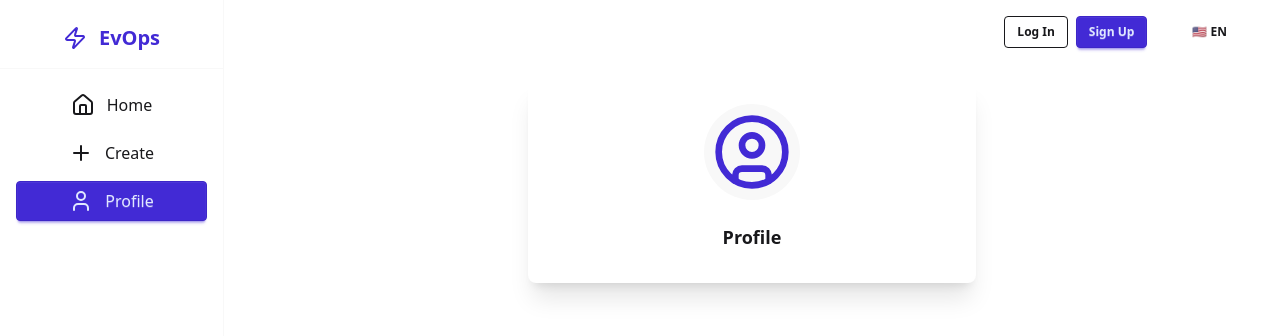
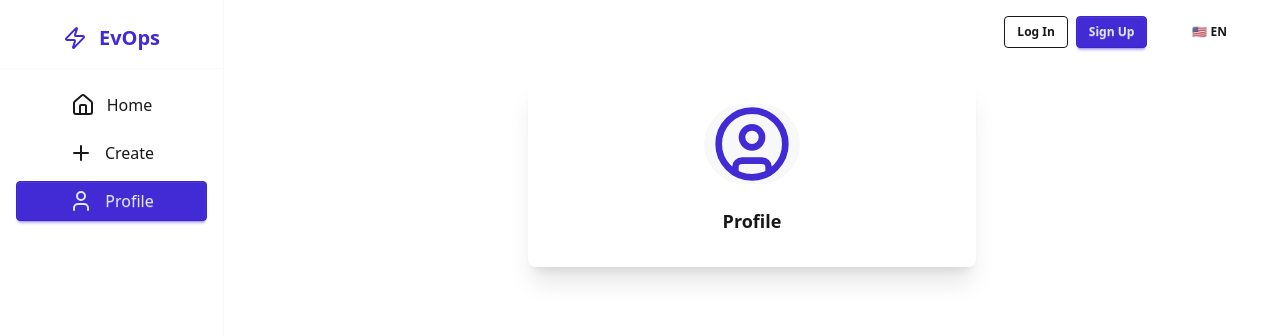
Before and after one commit to evops-sum25/evops-website, a React (Vite) app: page /profile in a window 1280 px wide. Shown: the top 336 px of the page. Built offline with nearby package versions, Linux system fonts and the light colour scheme; no server answers; what @connectrpc/connect, @connectrpc/connect-web would draw is missing.

Commit message:
fix: layout

```diff
--- a/src/routes/profile.tsx
+++ b/src/routes/profile.tsx
@@ -14,7 +14,7 @@ function ProfilePage() {
     <main className="main-layout flex w-full flex-col items-center justify-center p-4 md:ml-56 md:max-w-[calc(100vw-14rem)]">
       <div className="card bg-base-100 w-full max-w-md shadow-xl">
         <div className="card-body items-center text-center">
-          <div className="avatar mb-4">
+          <div className="mb-4">
             <div className="bg-base-200 flex w-24 items-center justify-center rounded-full">
               <UserCircle className="text-primary size-20" />
             </div>
```
